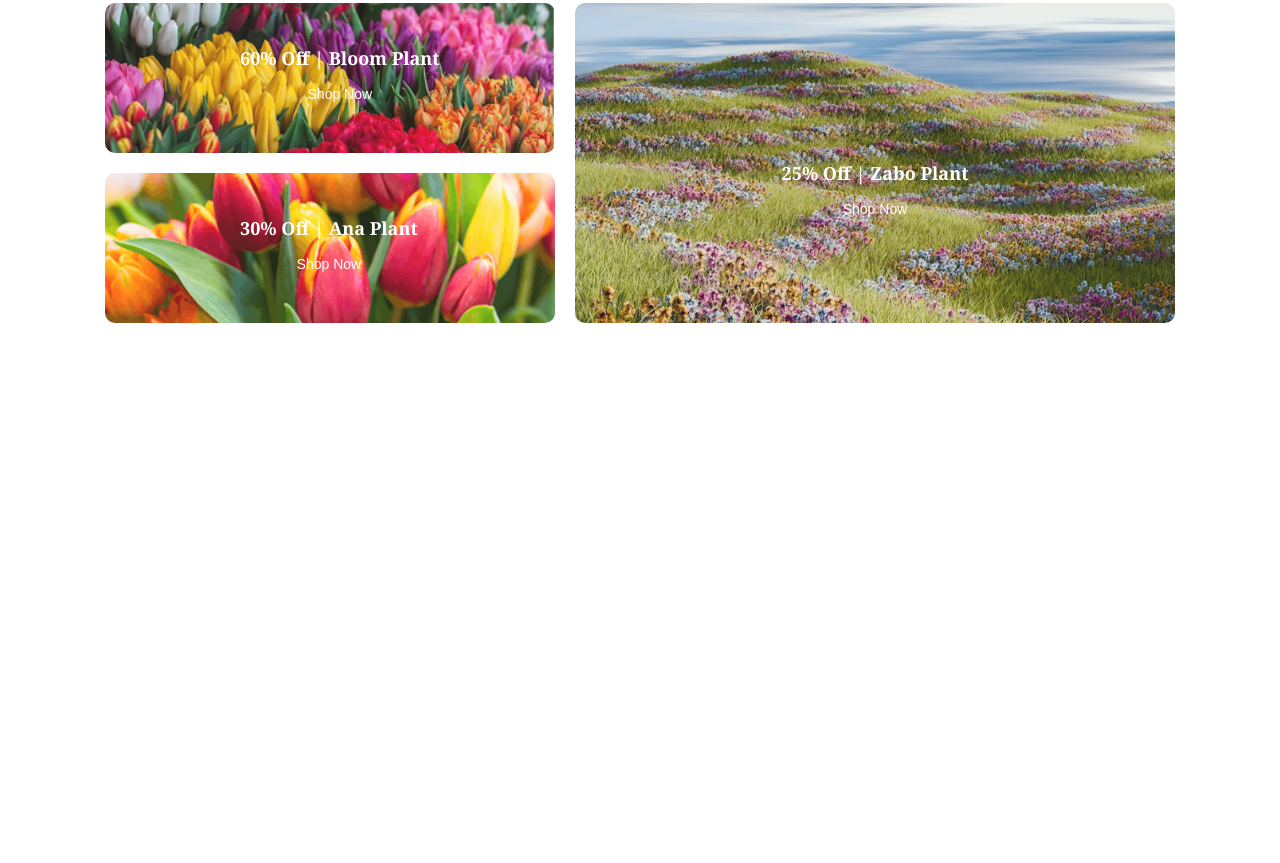
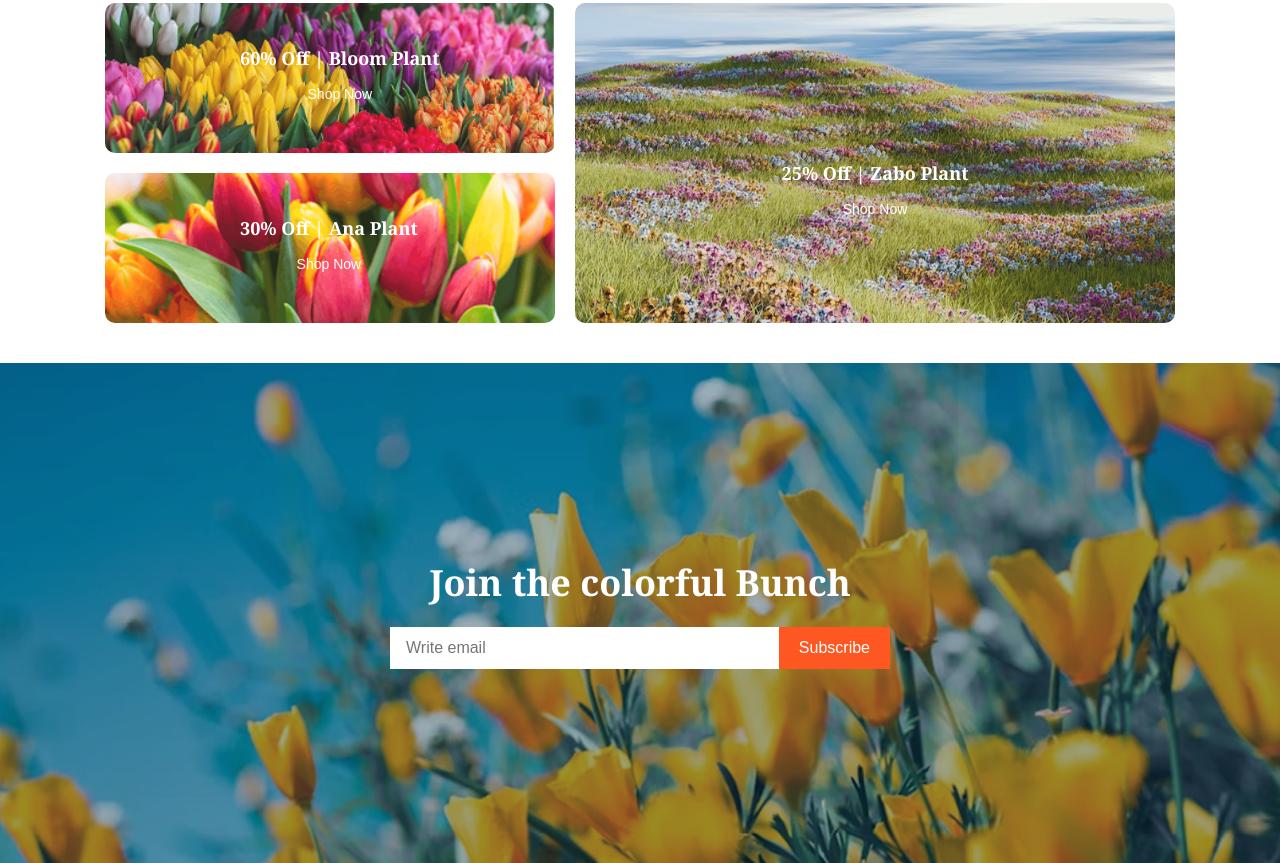
Before and after one commit to Protap55/Assignment-02, a plain HTML site: page index.html in a window 1280 px wide. Shown: the part 2688-3551 px from the top of the page. Before the commit the page ends 3051 px from the top, so only its background shows below. Drawn offline with Linux system fonts and the light colour scheme.

Commit message:
new section done

```diff
--- a/css/style.css
+++ b/css/style.css
@@ -303,6 +303,57 @@ body {
   border-radius: 4px;
 }
 
+.news {
+  background-image: url("../assets/news-letter-bg.png");
+  background-size: cover;
+  background-position: center;
+  width: 100%;
+  height: 500px;
+  display: flex;
+  flex-direction: column;
+  justify-content: center;
+  align-items: center;
+  text-align: center;
+}
+
+.news-title {
+  font-size: 36px;
+  color: white;
+  font-family: "Noto Serif", serif;
+  margin-bottom: 20px;
+}
+
+.news-form {
+  display: flex;
+  background: white;
+  overflow: hidden;
+  width: 60%;
+  max-width: 500px;
+}
+
+.news-form input[type="email"] {
+  flex: 1;
+  padding: 12px 16px;
+  border: none;
+  outline: none;
+  font-size: 16px;
+}
+
+.news-form button {
+  background-color: #ff5722;
+  color: white;
+  border: none;
+  padding: 12px 20px;
+  font-size: 16px;
+  cursor: pointer;
+  transition: background-color 0.3s;
+}
+
+.news-form button:hover {
+  background-color: #e64a19;
+}
+
+
 /* ========== Media Query ========== */
 
  @media only screen and (max-width: 393px) {
--- a/index.html
+++ b/index.html
@@ -168,7 +168,6 @@
           </ul>
         </div>
       </section>
-
       <!-- plant-lover end -->
 
       <!-- deal start -->
@@ -210,8 +209,19 @@
           </div>
         </div>
       </section>
+      <!-- deal end -->
 
-      <!-- deal end -->
+      <!-- news section start -->
+      <section class="news-latter">
+        <div class="news">
+          <h1 class="news-title">Join the colorful Bunch</h1>
+          <form class="news-form">
+            <input type="email" placeholder="Write email" />
+            <button type="submit">Subscribe</button>
+          </form>
+        </div>
+      </section>
+      <!-- news section end -->
     </main>
     <footer></footer>
   </body>
```
